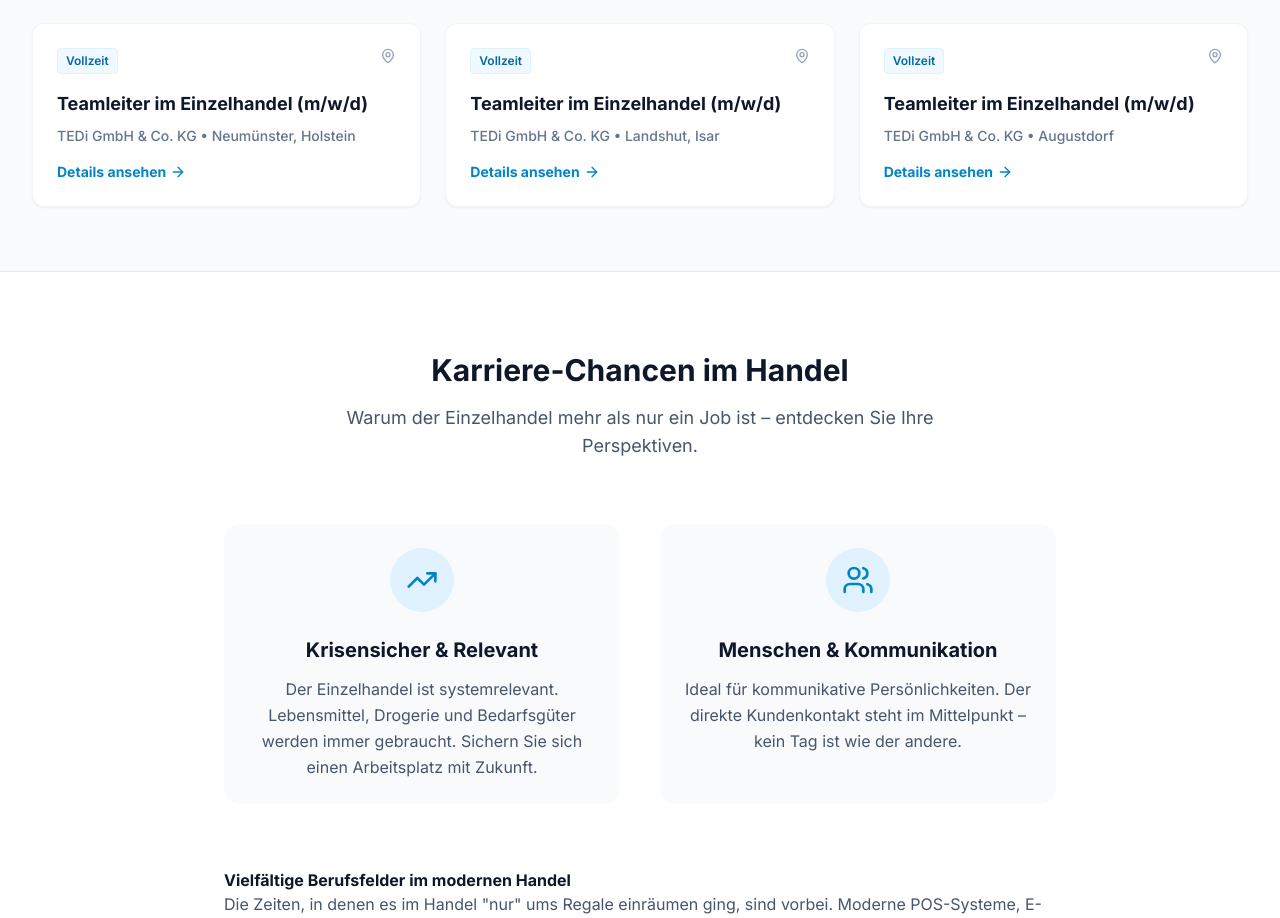
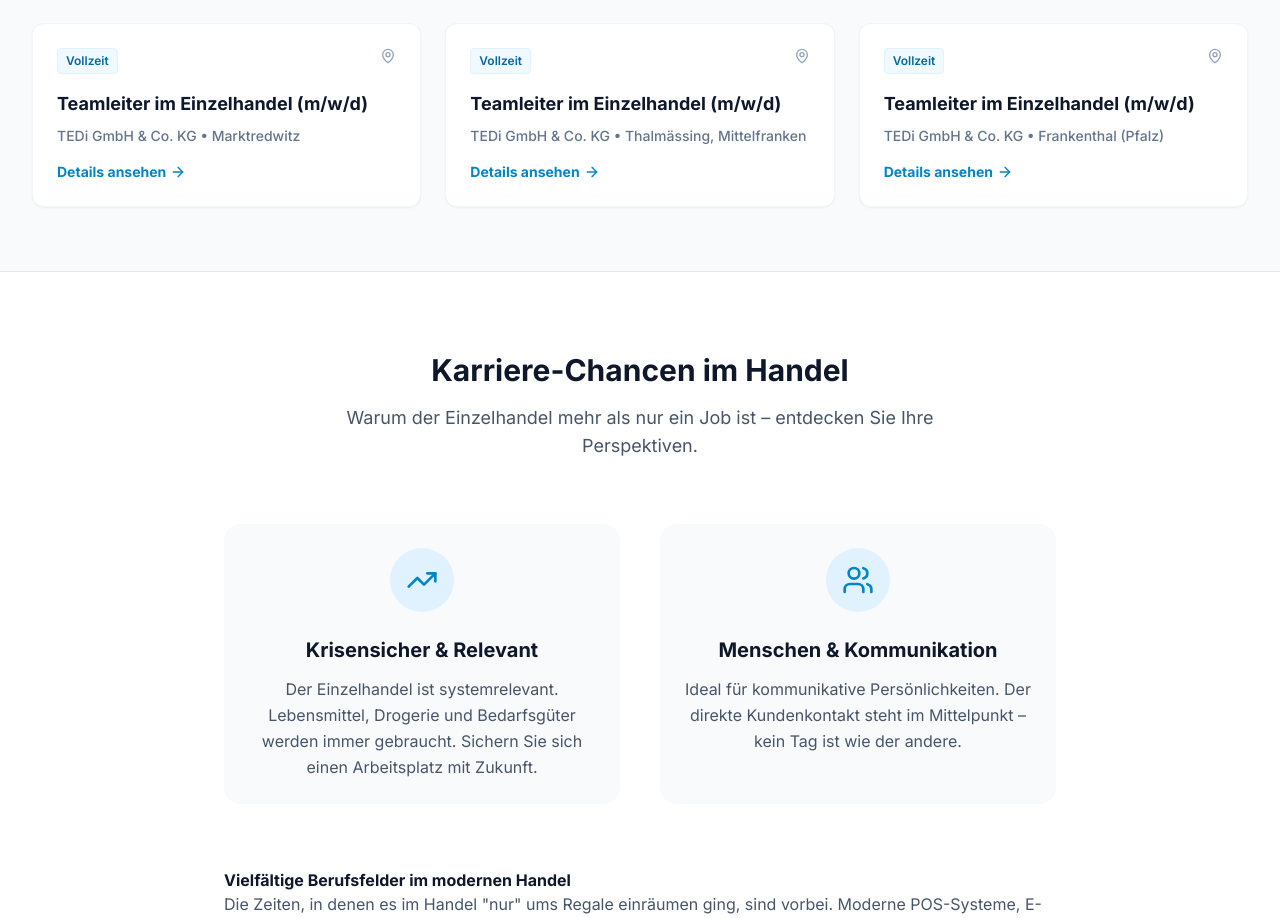
Before and after one commit to shufflethis/einzelhandel-stellenangebote.de, a React (Vite) app: page /#/ in a window 1280 px wide. Shown: the part 840-1758 px from the top of the page. Built offline with nearby package versions, Linux system fonts and the light colour scheme.

Commit message:
chore: update job listings from external sources (HR-JobScraper)
25 jobs injected from: Arbeitsagentur, Indeed, StepStone, meinestadt.de

```diff
--- a/constants.ts
+++ b/constants.ts
@@ -13,6 +13,171 @@ export const MOCK_JOBS: Job[] = [
     id: '1',
     title: 'Teamleiter im Einzelhandel (m/w/d)',
     company: 'TEDi GmbH & Co. KG',
+    location: 'Marktredwitz',
+    type: 'Vollzeit',
+    category: 'Kaufmann/-frau - Einzelhandel',
+    description: 'Teamleiter im Einzelhandel (m/w/d)',
+    tags: ['Kaufmann/-frau - Einzelhandel'],
+    date: '2026-03-04'
+  },
+  {
+    id: '2',
+    title: 'Teamleiter im Einzelhandel (m/w/d)',
+    company: 'TEDi GmbH & Co. KG',
+    location: 'Thalmässing, Mittelfranken',
+    type: 'Vollzeit',
+    category: 'Kaufmann/-frau - Einzelhandel',
+    description: 'Teamleiter im Einzelhandel (m/w/d)',
+    tags: ['Kaufmann/-frau - Einzelhandel'],
+    date: '2026-03-04'
+  },
+  {
+    id: '3',
+    title: 'Teamleiter im Einzelhandel (m/w/d)',
+    company: 'TEDi GmbH & Co. KG',
+    location: 'Frankenthal (Pfalz)',
+    type: 'Vollzeit',
+    category: 'Kaufmann/-frau - Einzelhandel',
+    description: 'Teamleiter im Einzelhandel (m/w/d)',
+    tags: ['Kaufmann/-frau - Einzelhandel'],
+    date: '2026-03-04'
+  },
+  {
+    id: '4',
+    title: 'Teamleiter im Einzelhandel (m/w/d)',
+    company: 'TEDi GmbH & Co. KG',
+    location: 'Viernheim',
+    type: 'Vollzeit',
+    category: 'Kaufmann/-frau - Einzelhandel',
+    description: 'Teamleiter im Einzelhandel (m/w/d)',
+    tags: ['Kaufmann/-frau - Einzelhandel'],
+    date: '2026-03-04'
+  },
+  {
+    id: '5',
+    title: 'Teamleiter im Einzelhandel (m/w/d)',
+    company: 'TEDi GmbH & Co. KG',
+    location: 'Lampertheim, Hessen',
+    type: 'Vollzeit',
+    category: 'Kaufmann/-frau - Einzelhandel',
+    description: 'Teamleiter im Einzelhandel (m/w/d)',
+    tags: ['Kaufmann/-frau - Einzelhandel'],
+    date: '2026-03-04'
+  },
+  {
+    id: '6',
+    title: 'Teamleiter im Einzelhandel (m/w/d)',
+    company: 'TEDi GmbH & Co. KG',
+    location: 'Ludwigshafen am Rhein',
+    type: 'Vollzeit',
+    category: 'Kaufmann/-frau - Einzelhandel',
+    description: 'Teamleiter im Einzelhandel (m/w/d)',
+    tags: ['Kaufmann/-frau - Einzelhandel'],
+    date: '2026-03-04'
+  },
+  {
+    id: '7',
+    title: 'Teamleiter im Einzelhandel (m/w/d)',
+    company: 'TEDi GmbH & Co. KG',
+    location: 'Grünstadt',
+    type: 'Vollzeit',
+    category: 'Kaufmann/-frau - Einzelhandel',
+    description: 'Teamleiter im Einzelhandel (m/w/d)',
+    tags: ['Kaufmann/-frau - Einzelhandel'],
+    date: '2026-03-04'
+  },
+  {
+    id: '8',
+    title: 'Teamleiter im Einzelhandel (m/w/d)',
+    company: 'TEDi GmbH & Co. KG',
+    location: 'Eisenberg (Pfalz)',
+    type: 'Vollzeit',
+    category: 'Kaufmann/-frau - Einzelhandel',
+    description: 'Teamleiter im Einzelhandel (m/w/d)',
+    tags: ['Kaufmann/-frau - Einzelhandel'],
+    date: '2026-03-04'
+  },
+  {
+    id: '9',
+    title: 'Teamleiter im Einzelhandel (m/w/d)',
+    company: 'TEDi GmbH & Co. KG',
+    location: 'Hamm (Sieg)',
+    type: 'Vollzeit',
+    category: 'Kaufmann/-frau - Einzelhandel',
+    description: 'Teamleiter im Einzelhandel (m/w/d)',
+    tags: ['Kaufmann/-frau - Einzelhandel'],
+    date: '2026-03-04'
+  },
+  {
+    id: '10',
+    title: 'Teamleiter im Einzelhandel (m/w/d)',
+    company: 'TEDi GmbH & Co. KG',
+    location: 'Altenkirchen (Westerwald)',
+    type: 'Vollzeit',
+    category: 'Kaufmann/-frau - Einzelhandel',
+    description: 'Teamleiter im Einzelhandel (m/w/d)',
+    tags: ['Kaufmann/-frau - Einzelhandel'],
+    date: '2026-03-04'
+  },
+  {
+    id: '11',
+    title: 'Teamleiter im Einzelhandel (m/w/d)',
+    company: 'TEDi GmbH & Co. KG',
+    location: 'Wissen, Sieg',
+    type: 'Vollzeit',
+    category: 'Kaufmann/-frau - Einzelhandel',
+    description: 'Teamleiter im Einzelhandel (m/w/d)',
+    tags: ['Kaufmann/-frau - Einzelhandel'],
+    date: '2026-03-04'
+  },
+  {
+    id: '12',
+    title: 'Teamleiter im Einzelhandel (m/w/d)',
+    company: 'TEDi GmbH & Co. KG',
+    location: 'Höhn, Westerwald',
+    type: 'Vollzeit',
+    category: 'Kaufmann/-frau - Einzelhandel',
+    description: 'Teamleiter im Einzelhandel (m/w/d)',
+    tags: ['Kaufmann/-frau - Einzelhandel'],
+    date: '2026-03-04'
+  },
+  {
+    id: '13',
+    title: 'Teamleiter im Einzelhandel (m/w/d)',
+    company: 'TEDi GmbH & Co. KG',
+    location: 'Bobingen',
+    type: 'Vollzeit',
+    category: 'Kaufmann/-frau - Einzelhandel',
+    description: 'Teamleiter im Einzelhandel (m/w/d)',
+    tags: ['Kaufmann/-frau - Einzelhandel'],
+    date: '2026-03-04'
+  },
+  {
+    id: '14',
+    title: 'Teamleiter im Einzelhandel (m/w/d)',
+    company: 'TEDi GmbH & Co. KG',
+    location: 'Mering, Schwaben',
+    type: 'Vollzeit',
+    category: 'Kaufmann/-frau - Einzelhandel',
+    description: 'Teamleiter im Einzelhandel (m/w/d)',
+    tags: ['Kaufmann/-frau - Einzelhandel'],
+    date: '2026-03-04'
+  },
+  {
+    id: '15',
+    title: 'Kaufleute im Einzelhandel (m/w/d)',
+    company: 'Bartels-Langness Handelsgesellschaft mbH & Co. KG',
+    location: 'Hamburg',
+    type: 'Vollzeit',
+    category: 'Kaufmann/-frau - Einzelhandel',
+    description: 'Kaufleute im Einzelhandel (m/w/d)',
+    tags: ['Kaufmann/-frau - Einzelhandel'],
+    date: '2026-03-04'
+  },
+  {
+    id: '16',
+    title: 'Teamleiter im Einzelhandel (m/w/d)',
+    company: 'TEDi GmbH & Co. KG',
     location: 'Neumünster, Holstein',
     type: 'Vollzeit',
     category: 'Kaufmann/-frau - Einzelhandel',
@@ -21,7 +186,7 @@ export const MOCK_JOBS: Job[] = [
     date: '2026-03-03'
   },
   {
-    id: '2',
+    id: '17',
     title: 'Teamleiter im Einzelhandel (m/w/d)',
     company: 'TEDi GmbH & Co. KG',
     location: 'Landshut, Isar',
@@ -32,7 +197,7 @@ export const MOCK_JOBS: Job[] = [
     date: '2026-03-03'
   },
   {
-    id: '3',
+    id: '18',
     title: 'Teamleiter im Einzelhandel (m/w/d)',
     company: 'TEDi GmbH & Co. KG',
     location: 'Augustdorf',
@@ -43,7 +208,7 @@ export const MOCK_JOBS: Job[] = [
     date: '2026-03-03'
   },
   {
-    id: '4',
+    id: '19',
     title: 'Teamleiter im Einzelhandel (m/w/d)',
     company: 'TEDi GmbH & Co. KG',
     location: 'Bleicherode',
@@ -54,7 +219,7 @@ export const MOCK_JOBS: Job[] = [
     date: '2026-03-03'
   },
   {
-    id: '5',
+    id: '20',
     title: 'Teamleiter im Einzelhandel (m/w/d)',
     company: 'TEDi GmbH & Co. KG',
     location: 'Leinefelde-Worbis',
@@ -65,7 +230,7 @@ export const MOCK_JOBS: Job[] = [
     date: '2026-03-03'
   },
   {
-    id: '6',
+    id: '21',
     title: 'Teamleiter im Einzelhandel (m/w/d)',
     company: 'TEDi GmbH & Co. KG',
     location: 'Bad Dürkheim',
@@ -76,7 +241,7 @@ export const MOCK_JOBS: Job[] = [
     date: '2026-03-03'
   },
   {
-    id: '7',
+    id: '22',
     title: 'Teamleiter im Einzelhandel (m/w/d)',
     company: 'TEDi GmbH & Co. KG',
     location: 'Minden, Westfalen',
@@ -87,7 +252,7 @@ export const MOCK_JOBS: Job[] = [
     date: '2026-03-03'
   },
   {
-    id: '8',
+    id: '23',
     title: 'Teamleiter im Einzelhandel (m/w/d)',
     company: 'TEDi GmbH & Co. KG',
     location: 'Herford',
@@ -98,7 +263,7 @@ export const MOCK_JOBS: Job[] = [
     date: '2026-03-03'
   },
   {
-    id: '9',
+    id: '24',
     title: 'Teamleiter im Einzelhandel (m/w/d)',
     company: 'TEDi GmbH & Co. KG',
     location: 'Wildau bei Königs Wusterhausen',
@@ -109,7 +274,7 @@ export const MOCK_JOBS: Job[] = [
     date: '2026-03-02'
   },
   {
-    id: '10',
+    id: '25',
     title: 'Teamleiter im Einzelhandel (m/w/d)',
     company: 'TEDi GmbH & Co. KG',
     location: 'Kassel, Hessen',
@@ -118,171 +283,6 @@ export const MOCK_JOBS: Job[] = [
     description: 'Teamleiter im Einzelhandel (m/w/d)',
     tags: ['Kaufmann/-frau - Einzelhandel'],
     date: '2026-03-02'
-  },
-  {
-    id: '11',
-    title: 'Kaufleute (m/w/d) im Einzelhandel',
-    company: 'Ortloff GmbH',
-    location: 'Köln',
-    type: 'Vollzeit',
-    category: 'Kaufmann/-frau - Einzelhandel',
-    description: 'Kaufleute (m/w/d) im Einzelhandel',
-    tags: ['Kaufmann/-frau - Einzelhandel'],
-    date: '2026-03-02'
-  },
-  {
-    id: '12',
-    title: 'Teamleiter im Einzelhandel (m/w/d)',
-    company: 'TEDi GmbH & Co. KG',
-    location: 'Windischleuba',
-    type: 'Vollzeit',
-    category: 'Kaufmann/-frau - Einzelhandel',
-    description: 'Teamleiter im Einzelhandel (m/w/d)',
-    tags: ['Kaufmann/-frau - Einzelhandel'],
-    date: '2026-03-01'
-  },
-  {
-    id: '13',
-    title: 'Teamleiter im Einzelhandel (m/w/d)',
-    company: 'TEDi GmbH & Co. KG',
-    location: 'Leisnig',
-    type: 'Vollzeit',
-    category: 'Kaufmann/-frau - Einzelhandel',
-    description: 'Teamleiter im Einzelhandel (m/w/d)',
-    tags: ['Kaufmann/-frau - Einzelhandel'],
-    date: '2026-03-01'
-  },
-  {
-    id: '14',
-    title: 'Teamleiter im Einzelhandel (m/w/d)',
-    company: 'TEDi GmbH & Co. KG',
-    location: 'Lübeck',
-    type: 'Vollzeit',
-    category: 'Kaufmann/-frau - Einzelhandel',
-    description: 'Teamleiter im Einzelhandel (m/w/d)',
-    tags: ['Kaufmann/-frau - Einzelhandel'],
-    date: '2026-03-01'
-  },
-  {
-    id: '15',
-    title: 'Teamleiter im Einzelhandel (m/w/d)',
-    company: 'TEDi GmbH & Co. KG',
-    location: 'Bad Schwartau',
-    type: 'Vollzeit',
-    category: 'Kaufmann/-frau - Einzelhandel',
-    description: 'Teamleiter im Einzelhandel (m/w/d)',
-    tags: ['Kaufmann/-frau - Einzelhandel'],
-    date: '2026-03-01'
-  },
-  {
-    id: '16',
-    title: 'Teamleiter im Einzelhandel (m/w/d)',
-    company: 'TEDi GmbH & Co. KG',
-    location: 'Stockelsdorf',
-    type: 'Vollzeit',
-    category: 'Kaufmann/-frau - Einzelhandel',
-    description: 'Teamleiter im Einzelhandel (m/w/d)',
-    tags: ['Kaufmann/-frau - Einzelhandel'],
-    date: '2026-03-01'
-  },
-  {
-    id: '17',
-    title: 'Teamleiter im Einzelhandel (m/w/d)',
-    company: 'TEDi GmbH & Co. KG',
-    location: 'Leipzig',
-    type: 'Vollzeit',
-    category: 'Kaufmann/-frau - Einzelhandel',
-    description: 'Teamleiter im Einzelhandel (m/w/d)',
-    tags: ['Kaufmann/-frau - Einzelhandel'],
-    date: '2026-03-01'
-  },
-  {
-    id: '18',
-    title: 'Verkäufer (m/w/d)',
-    company: 'Action',
-    location: 'Berlin-Mitte',
-    type: 'Vollzeit',
-    category: 'Sonstiges',
-    description: 'Verkäufer (m/w/d)',
-    tags: [],
-    date: '2026-03-03'
-  },
-  {
-    id: '19',
-    title: 'Verkäufer:in in Voll- und Teilzeit (m/w/d) UNIQLO Leipziger Platz, Berlin',
-    company: 'Fast Retailing',
-    location: 'Berlin',
-    type: 'Vollzeit',
-    category: 'Sonstiges',
-    description: 'Verkäufer:in in Voll- und Teilzeit (m/w/d) UNIQLO Leipziger Platz, Berlin',
-    tags: [],
-    date: '2026-03-03'
-  },
-  {
-    id: '20',
-    title: 'Verkäufer Teilzeit - Westfield Überseequartier Hamburg (m/w/d)',
-    company: 'H&M',
-    location: 'Hamburg',
-    type: 'Vollzeit',
-    category: 'Sonstiges',
-    description: 'Verkäufer Teilzeit - Westfield Überseequartier Hamburg (m/w/d)',
-    tags: [],
-    date: '2026-03-03'
-  },
-  {
-    id: '21',
-    title: 'Verkäufer:in in Voll- und Teilzeit (m/w/d) UNIQLO Hackescher Markt, Berlin',
-    company: 'Fast Retailing',
-    location: 'Berlin',
-    type: 'Vollzeit',
-    category: 'Sonstiges',
-    description: 'Verkäufer:in in Voll- und Teilzeit (m/w/d) UNIQLO Hackescher Markt, Berlin',
-    tags: [],
-    date: '2026-03-03'
-  },
-  {
-    id: '22',
-    title: 'Verkauf im Einzelhandel Tattoo',
-    company: 'Barber DTS',
-    location: 'Berlin',
-    type: 'Vollzeit',
-    category: 'Sonstiges',
-    description: 'Verkauf im Einzelhandel Tattoo',
-    tags: [],
-    date: '2026-03-03'
-  },
-  {
-    id: '23',
-    title: 'Verkäufer an Kasse und Bistro (m/w/d)',
-    company: 'Aral',
-    location: 'Berlin',
-    type: 'Vollzeit',
-    category: 'Sonstiges',
-    description: 'Verkäufer an Kasse und Bistro (m/w/d)',
-    tags: [],
-    date: '2026-03-03'
-  },
-  {
-    id: '24',
-    title: 'Verkäufer/in (m/w/d) in Vollzeit | Neueröffnung',
-    company: 'Mango',
-    location: 'Berlin',
-    type: 'Vollzeit',
-    category: 'Sonstiges',
-    description: 'Verkäufer/in (m/w/d) in Vollzeit | Neueröffnung',
-    tags: [],
-    date: '2026-03-03'
-  },
-  {
-    id: '25',
-    title: 'Verkäufer (m/w/x) - Teilzeit',
-    company: 'DECATHLON Deutschland SE & Co. KG',
-    location: 'Berlin',
-    type: 'Vollzeit',
-    category: 'Sonstiges',
-    description: 'Verkäufer (m/w/x) - Teilzeit',
-    tags: [],
-    date: '2026-03-03'
   }
 ];
 
```
